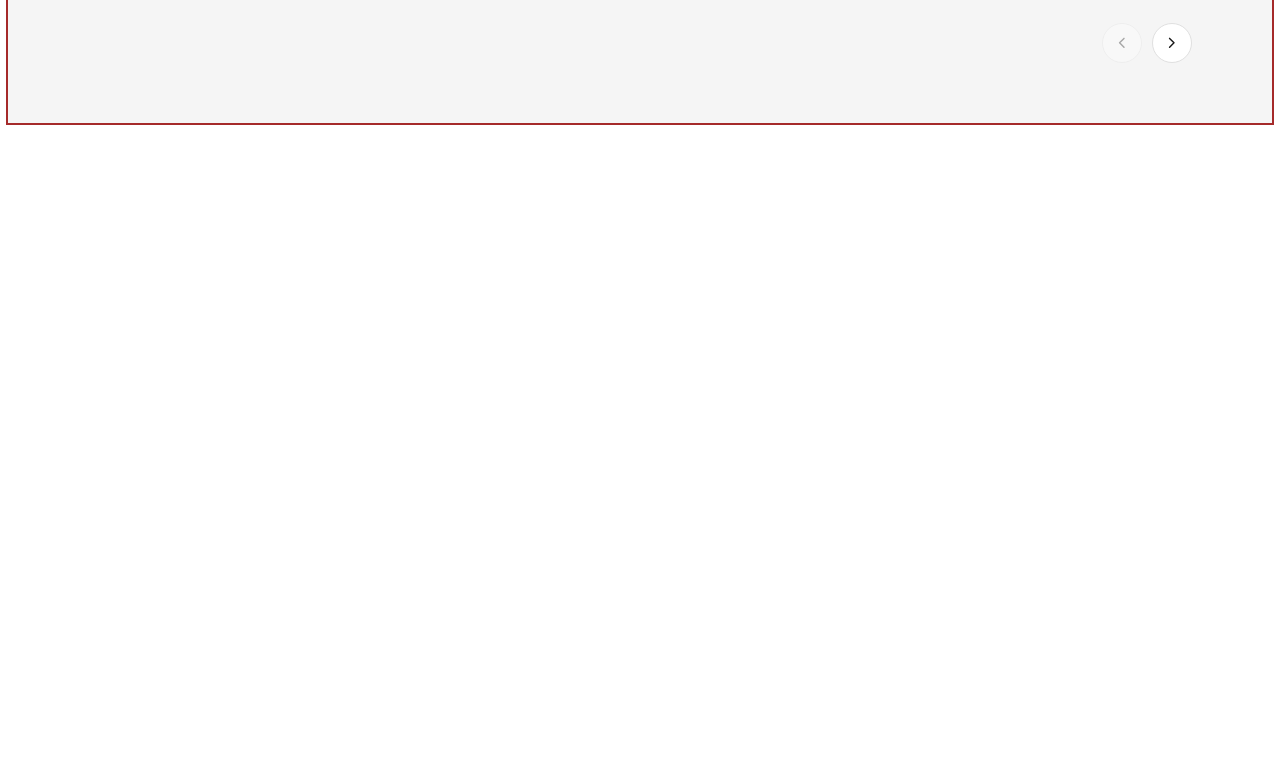
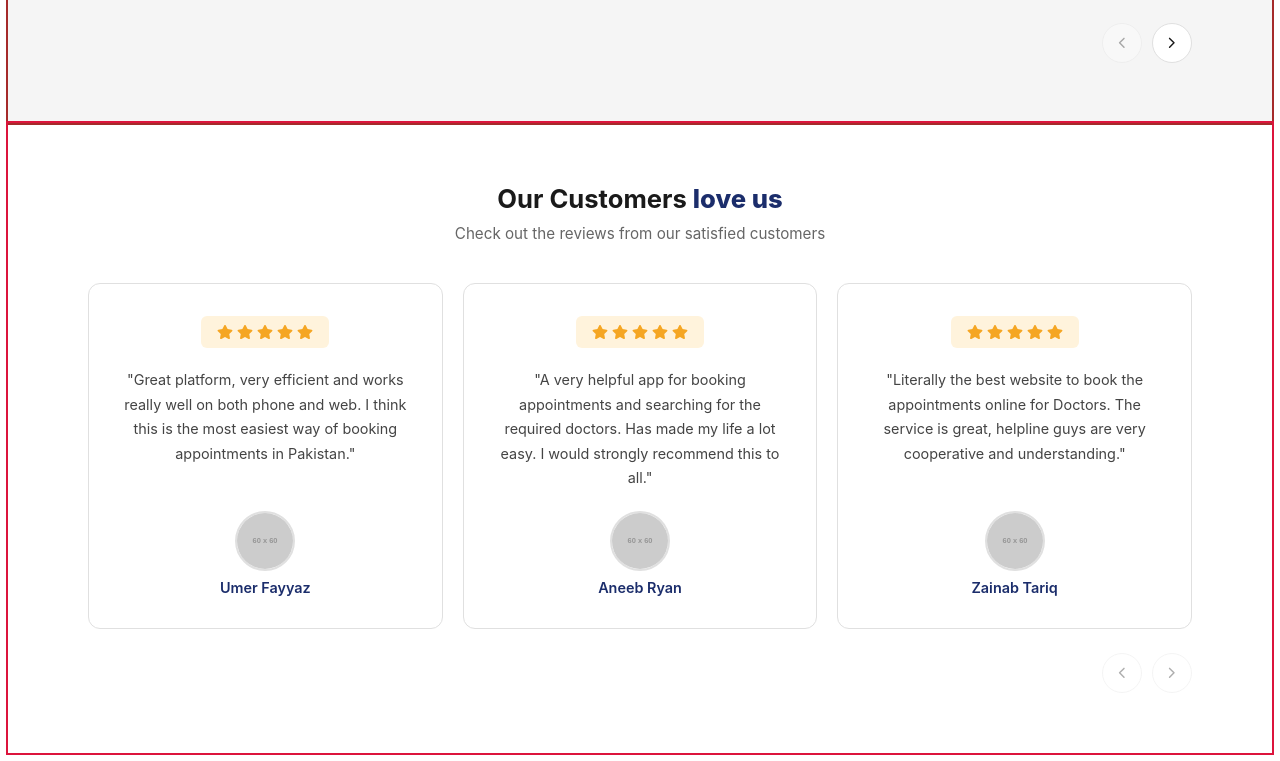
Before and after one commit to HuMzAHCodes/Sehatlink, a React (Vite) app: page / in a window 1280 px wide. Shown: the part 2787-3548 px from the top of the page. Before the commit the page ends 2918 px from the top, so only its background shows below. Built offline with nearby package versions, Linux system fonts and the light colour scheme.

Commit message:
Adding Reviews

```diff
--- a/src/App.tsx
+++ b/src/App.tsx
@@ -5,6 +5,7 @@ import Specialties from "./components/Specialties";
 import Conditions from "./components/Conditions";
 import Partners from "./components/Partners";
 import NewsCarousel from "./components/NewsCarousel";
+import Reviews from "./components/Reviews";
 
 function App() {
   return (
@@ -16,6 +17,7 @@ function App() {
       <Conditions />
       <Partners />
       <NewsCarousel />
+      <Reviews />
     </div>
   );
 }
--- /dev/null
+++ b/src/components/Reviews/ReviewCard.tsx
@@ -0,0 +1,28 @@
+import { FaStar } from "react-icons/fa";
+import styles from "./Reviews.module.css";
+
+interface ReviewCardProps {
+  stars: number;
+  quote: string;
+  avatar: string;
+  name: string;
+}
+
+const ReviewCard = ({ stars, quote, avatar, name }: ReviewCardProps) => {
+  return (
+    <div className={styles.card}>
+      <div className={styles.starsRow}>
+        {Array.from({ length: stars }).map((_, i) => (
+          <FaStar key={i} className={styles.star} />
+        ))}
+      </div>
+      <p className={styles.quote}>"{quote}"</p>
+      <div className={styles.reviewer}>
+        <img src={avatar} alt={name} className={styles.avatar} />
+        <span className={styles.reviewerName}>{name}</span>
+      </div>
+    </div>
+  );
+};
+
+export default ReviewCard;
--- /dev/null
+++ b/src/components/Reviews/Reviews.module.css
@@ -0,0 +1,145 @@
+.reviewsSection {
+  padding: 60px 80px;
+  background-color: #ffffff;
+  outline: 2px solid crimson; /* debug border */
+}
+
+/* Header */
+.sectionHeader {
+  display: flex;
+  flex-direction: column;
+  align-items: center;
+  gap: 10px;
+  margin-bottom: 40px;
+  text-align: center;
+}
+
+.sectionTitle {
+  font-size: 1.6rem;
+  font-weight: 700;
+  color: #1a1a1a;
+  font-family: 'Inter', sans-serif;
+  margin: 0;
+}
+
+.titleAccent {
+  color: #1B2D6B;
+  font-weight: 800;
+}
+
+.sectionSubtext {
+  font-size: 0.95rem;
+  color: #666666;
+  font-family: 'Inter', sans-serif;
+  margin: 0;
+}
+
+/* Carousel */
+.carouselWrapper {
+  position: relative;
+}
+
+.cardsRow {
+  display: grid;
+  grid-template-columns: repeat(3, 1fr);
+  gap: 20px;
+}
+
+/* Single Card */
+.card {
+  background-color: #ffffff;
+  border: 1px solid #E0E0E0;
+  border-radius: 12px;
+  padding: 32px 28px;
+  display: flex;
+  flex-direction: column;
+  align-items: center;
+  gap: 20px;
+  text-align: center;
+  transition: box-shadow 0.2s;
+}
+
+.card:hover {
+  box-shadow: 0 4px 16px rgba(0, 0, 0, 0.08);
+}
+
+/* Stars */
+.starsRow {
+  display: flex;
+  gap: 4px;
+  background-color: #FFF3DC;
+  padding: 8px 16px;
+  border-radius: 6px;
+}
+
+.star {
+  color: #F5A623;
+  font-size: 1rem;
+}
+
+/* Quote */
+.quote {
+  font-size: 0.9rem;
+  color: #444444;
+  font-family: 'Inter', sans-serif;
+  line-height: 1.7;
+  margin: 0;
+  flex: 1;
+}
+
+/* Reviewer */
+.reviewer {
+  display: flex;
+  flex-direction: column;
+  align-items: center;
+  gap: 8px;
+}
+
+.avatar {
+  width: 56px;
+  height: 56px;
+  border-radius: 50%;
+  object-fit: cover;
+  border: 2px solid #E0E0E0;
+}
+
+.reviewerName {
+  font-size: 0.9rem;
+  font-weight: 600;
+  color: #1B2D6B;
+  font-family: 'Inter', sans-serif;
+}
+
+/* Arrow Buttons */
+.arrowButtons {
+  display: flex;
+  justify-content: flex-end;
+  gap: 10px;
+  margin-top: 24px;
+}
+
+.arrowButton {
+  width: 40px;
+  height: 40px;
+  border-radius: 50%;
+  border: 1.5px solid #E0E0E0;
+  background: #ffffff;
+  display: flex;
+  align-items: center;
+  justify-content: center;
+  font-size: 1.1rem;
+  cursor: pointer;
+  color: #1a1a1a;
+  transition: background 0.2s, border-color 0.2s;
+}
+
+.arrowButton:hover:not(.arrowDisabled) {
+  background-color: #1B2D6B;
+  color: #ffffff;
+  border-color: #1B2D6B;
+}
+
+.arrowDisabled {
+  opacity: 0.35;
+  cursor: not-allowed;
+}
--- /dev/null
+++ b/src/components/Reviews/index.tsx
@@ -0,0 +1,71 @@
+import { useState } from "react";
+import { FiChevronRight, FiChevronLeft } from "react-icons/fi";
+import { REVIEWS } from "../../constants/data";
+import ReviewCard from "./ReviewCard";
+import styles from "./Reviews.module.css";
+
+const VISIBLE_COUNT = 3;
+
+const Reviews = () => {
+  const [currentIndex, setCurrentIndex] = useState(0);
+
+  const canGoBack = currentIndex > 0;
+  const canGoForward = currentIndex + VISIBLE_COUNT < REVIEWS.length;
+
+  const handleNext = () => {
+    if (canGoForward) setCurrentIndex((prev) => prev + 1);
+  };
+
+  const handlePrev = () => {
+    if (canGoBack) setCurrentIndex((prev) => prev - 1);
+  };
+
+  const visibleCards = REVIEWS.slice(
+    currentIndex,
+    currentIndex + VISIBLE_COUNT,
+  );
+
+  return (
+    <section className={styles.reviewsSection}>
+      <div className={styles.sectionHeader}>
+        <h2 className={styles.sectionTitle}>
+          Our Customers <span className={styles.titleAccent}>love us</span>
+        </h2>
+        <p className={styles.sectionSubtext}>
+          Check out the reviews from our satisfied customers
+        </p>
+      </div>
+
+      <div className={styles.carouselWrapper}>
+        <div className={styles.cardsRow}>
+          {visibleCards.map((review) => (
+            <ReviewCard
+              key={review.name}
+              stars={review.stars}
+              quote={review.quote}
+              avatar={review.avatar}
+              name={review.name}
+            />
+          ))}
+        </div>
+
+        <div className={styles.arrowButtons}>
+          <button
+            className={`${styles.arrowButton} ${!canGoBack ? styles.arrowDisabled : ""}`}
+            onClick={handlePrev}
+          >
+            <FiChevronLeft />
+          </button>
+          <button
+            className={`${styles.arrowButton} ${!canGoForward ? styles.arrowDisabled : ""}`}
+            onClick={handleNext}
+          >
+            <FiChevronRight />
+          </button>
+        </div>
+      </div>
+    </section>
+  );
+};
+
+export default Reviews;
```
